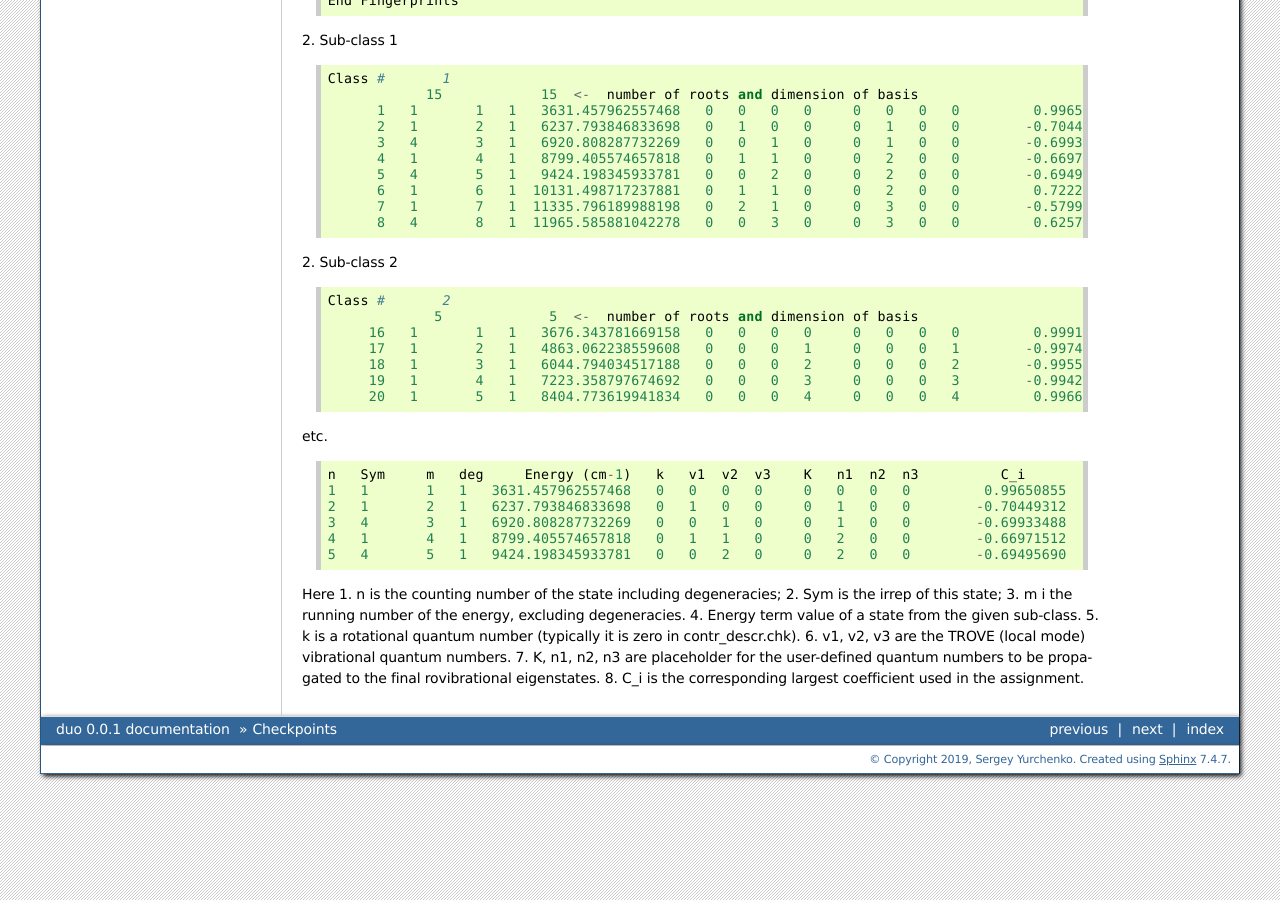
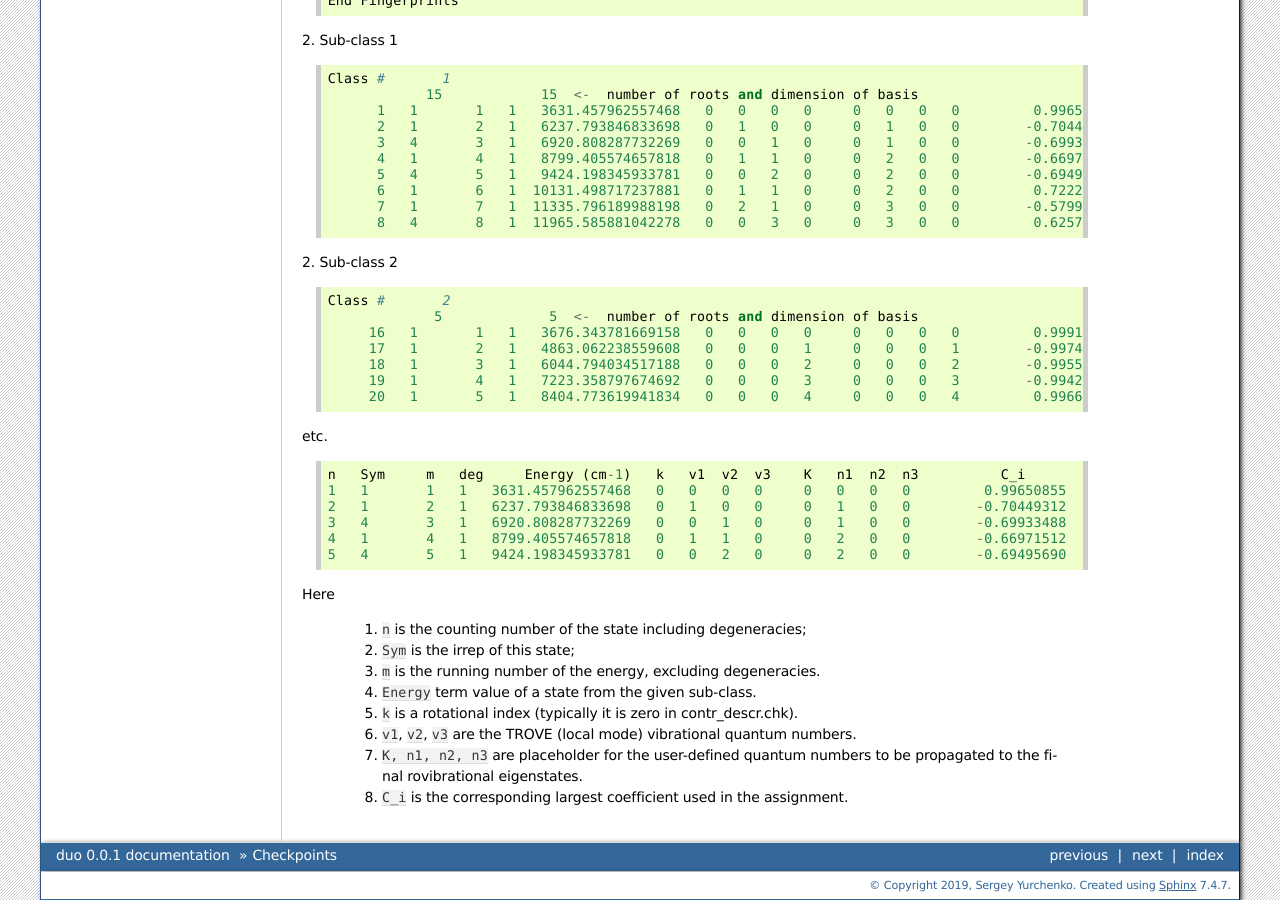
Before and after one commit to Trovemaster/TROVE, a Sphinx documentation site: the page built from docs/source/checkpoints.rst, in a window 1280 px wide and 900 px high, scrolled down 5312 px. Built offline with Sphinx 7.4.7, drawn with Linux system fonts in a browser that asks for light colours; formulas are drawn with MathJax 3.

Commit message:
Update checkpoints.rst

```diff
--- a/docs/source/checkpoints.rst
+++ b/docs/source/checkpoints.rst
@@ -313,11 +313,12 @@ etc.
               5   4       5   1   9424.198345933781   0   0   2   0     0   2   0   0        -0.69495690
 
 Here
-1. n is the counting number of the state including degeneracies;
-2. Sym is the irrep of this state;
-3. m i  the running number of the energy, excluding degeneracies.
-4. Energy term value of a state from the given sub-class.
-5. k is a rotational quantum number (typically it is zero in contr_descr.chk).
-6. v1, v2, v3 are the TROVE (local mode) vibrational quantum numbers.
-7. K, n1, n2, n3 are placeholder for the user-defined quantum numbers to be propagated to the final rovibrational eigenstates.
-8. C_i is the corresponding largest coefficient used in the assignment.
+
+    1. ``n`` is the counting number of the state including degeneracies;
+    2. ``Sym`` is the irrep of this state;
+    3. ``m`` is  the running number of the energy, excluding degeneracies.
+    4. ``Energy`` term value of a state from the given sub-class.
+    5. ``k`` is a rotational index (typically it is zero in contr_descr.chk).
+    6. ``v1``, ``v2``, ``v3`` are the TROVE (local mode) vibrational quantum numbers.
+    7. ``K, n1, n2, n3`` are placeholder for the user-defined quantum numbers to be propagated to the final rovibrational eigenstates.
+    8. ``C_i`` is the corresponding largest coefficient used in the assignment.
```
